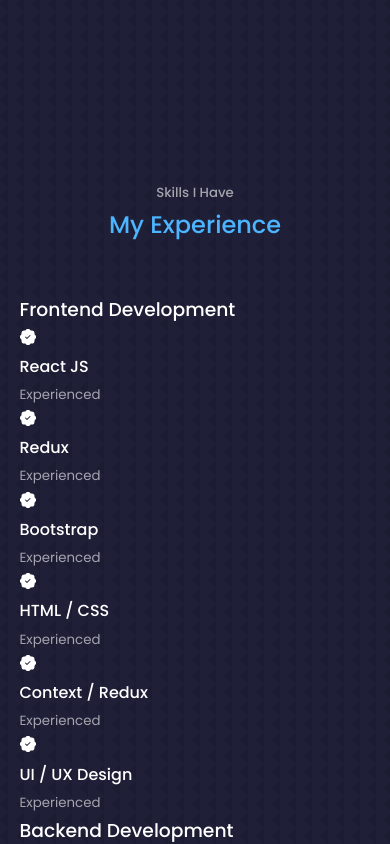
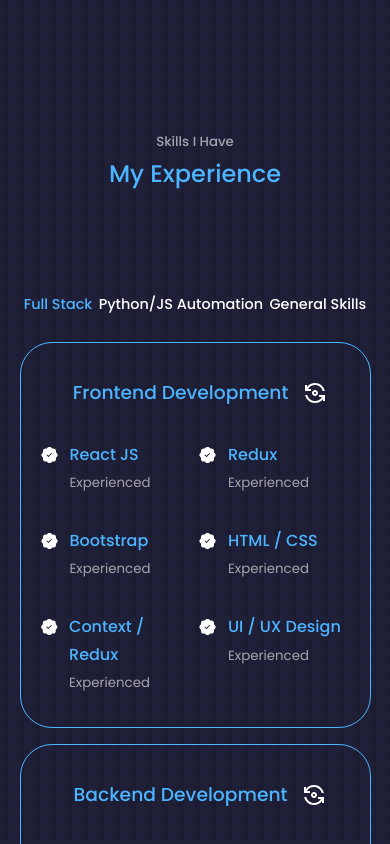
Before and after one commit to gianpetrii/portfolio, a React (Create React App) app: page / in a window 390 px wide. Shown: the part 1700-2544 px from the top of the page. Built offline with nearby package versions, Linux system fonts and the light colour scheme.

Commit message:
experience css and minor changes

```diff
--- a/src/App.css
+++ b/src/App.css
@@ -59,7 +59,7 @@
 /* ============== GENERAL STYLES FOR CONTAINERS ============== */
 section {   /* almost all sections are wrapped in section html tag */
     margin-top: 8rem;
-    height: 100vh;
+
 }
 
 .container{
--- a/src/sections/About/About.css
+++ b/src/sections/About/About.css
@@ -82,6 +82,10 @@
    color: var(--color-light);
 }
 
+.about_content p{
+   margin-bottom: 10px;
+}
+
 
 
 
--- a/src/sections/Experience/Experience.css
+++ b/src/sections/Experience/Experience.css
@@ -0,0 +1,168 @@
+/* CONTAINERS */
+.experience_container {
+   display: flex;
+   justify-content: center;
+   gap: 1rem;
+   transition: var(--transition);
+}
+
+.experience_type {
+   display: flex;
+   gap: 1rem;
+   justify-content: center;
+   font-size: 1.2rem;
+   margin-bottom: 1.5rem;
+}
+
+.experience_card {
+   background: transparent;
+   padding: 2rem 1.5rem;
+   border-radius: 2rem;
+   border: 1px solid var(--color-primary);
+   transition: var(--transition);
+   width: 100%;
+}
+.experience_card:hover {
+   background: var(--color-white);
+   border-color: var(--color-white);
+   cursor: default;
+}
+.experience_card:hover h3, .experience_card:hover h4, .experience_card:hover .experience_icon {
+   color: var(--color-bg-variant);
+}
+
+
+
+
+/* TEXTS and ICONS */
+
+/* general */
+.experience_card h3, .experience_card h4, .experience_icon {
+   color: var(--color-primary);
+   transition: var(--transition);
+}
+
+.experience_type h3 {
+   transition: var(--transition);
+   border-bottom: 1px solid;
+   cursor: pointer;
+   margin-top: 50px;
+}
+
+/* ACTIVE and NON ACTIVE TEXT */
+.experience_type .non, .experience_type .active {
+   border-bottom-color:transparent;
+}
+.experience_type .active {
+   color: var(--color-primary);
+}
+.experience_type .non:hover {
+   border-bottom-color: var(--color-white);
+}
+.experience_type .active:hover {
+   border-bottom-color: var(--color-primary);
+}
+
+
+/* ACTIVE and NON ACTIVE */
+.experience_container .non {
+   display: none;
+}
+
+
+
+.experience_card:hover .text-light {
+   color: var(--color-primary);
+   transition: var(--transition);
+}
+
+.experience_card h3 {
+   text-align: center;
+   margin-bottom: 2rem;
+}
+
+.experience_flip_icon {
+   display: none;
+}
+
+.experience_content {
+   display: grid;
+   grid-template-columns: 1fr 1fr;
+   row-gap: 2rem;
+}
+
+.experience_details {
+   display: flex;
+   gap: 0.5rem;
+}
+
+.experience_icon {
+   margin-top: 6px;
+   color: var(--color-white);
+   width: 25px;
+}
+
+
+
+
+/* ============== MEDIA QUERIES ============== */
+
+/*   (phones)   */
+@media screen and (max-width: 800px) {
+
+
+   .experience_container {
+      display: grid;
+      grid-template-columns: 1fr;
+   }
+
+   .experience_flip_icon {
+      display:inline;
+      color: var(--color-white);
+      font-size: 1.5rem;
+      position: relative;
+      left: 10px;
+      top: 6px;
+   }
+   .experience_card:hover .experience_flip_icon {
+      color: var(--color-bg-variant);
+   }
+}
+
+
+
+/*   (smaller phones)   */
+@media screen and (max-width: 600px) {
+
+   .experience_card {
+      padding: 2rem 1rem;
+   }
+
+   .experience_type {
+      margin-left: 1%;
+      margin-right: 1%;
+      gap: 0.7rem;
+   }
+
+   .experience_type h3 {
+      font-size: 1rem;
+   }
+
+}
+
+@media screen and (max-width: 400px) {
+
+
+   .experience_type {
+      margin-left: 1%;
+      margin-right: 1%;
+      gap: 0.4rem;
+   }
+
+
+
+   .experience_type h3 {
+      font-size: 0.9rem;
+   }
+
+}
--- a/src/sections/Experience/Experience.jsx
+++ b/src/sections/Experience/Experience.jsx
@@ -3,37 +3,56 @@
 
 // files
 import { BsPatchCheckFill } from 'react-icons/bs';
+import { MdOutlineFlipCameraAndroid } from 'react-icons/md';
+
+// hooks
+import { useState } from 'react';
 
 function Experience() {
 
-
+   // para manejo de clicked experience
+   const [clickedExp, setClickedExp] = useState(["active", "non", "non"]);
+   const [mobileActiveCard, setMobileActiveCard] = useState(["clicked", "not"]);
 
     return (
       <section id='experience'>
          <h5>Skills I Have</h5>
          <h2>My Experience</h2>
 
+         <div className='experience_type'>
+            <h3 onClick={() => setClickedExp(["active", "non", "non"])} className={clickedExp[0]}>Full Stack</h3>
+            <h3 onClick={() => setClickedExp(["non", "active", "non"])} className={clickedExp[1]}>Python/JS Automation</h3>
+            <h3 onClick={() => setClickedExp(["non", "non", "active"])} className={clickedExp[2]}>General Skills</h3>
+         </div>
+
          <div className="container experience_container">
-            <div className="experience_card">
 
-               {cards.map(card => (
+            {cards.map(card => (
+
+               <div className={card.clicked === undefined ? "experience_card "+ clickedExp[card.id] :
+               "experience_card "+ clickedExp[card.id] + " " + mobileActiveCard[0]}
+               onClick={() => card.clicked === undefined ? <></> : setMobileActiveCard(card.clicked)}>
+
+                  {card.type === "" ? <></> :
                   <>
-                  <h3>{card.type}</h3>
+                     <h3>{card.type} <MdOutlineFlipCameraAndroid className='experience_flip_icon'/></h3>
+
+                  </>}
 
                      <div className='experience_content'>
                            {card.experiences.map(experience => (
-                              <article className="experience_details">
-                                 <BsPatchCheckFill />
-                                 <h4>{experience.title}</h4>
-                                 <small className='text-light'>{experience.level}</small>
+                              <article className="experience_details ">
+                                 <BsPatchCheckFill className='experience_icon'/>
+                                 <div>
+                                    <h4>{experience.title}</h4>
+                                    <small className='text-light'>{experience.level}</small>
+                                 </div>
                               </article>
                            ))}
                      </div>
 
-                  </>
+               </div>
                ))}
-
-            </div>
 
          </div>
       </section>
@@ -44,6 +63,8 @@
 
 // list of cards
 const cards = [{
+      id: 0,
+      clicked: ["clicked", "not"],
       type: "Frontend Development",
       experiences:  [{
          title: "React JS",
@@ -65,6 +86,8 @@
          level: "Experienced"
       }]
    }, {
+      id: 0,
+      clicked: ["not", "clicked"],
       type: "Backend Development",
       experiences:  [{
          title: "Node JS",
@@ -86,7 +109,8 @@
          level: "Experienced"
       }]
    }, {
-      type: "Python/JS Automation & A.I.",
+      id: 1,
+      type: "",
       experiences:  [{
          title: "Python / JavaScript",
          level: "Experienced"
@@ -107,15 +131,16 @@
          level: "Experienced"
       }]
    }, {
-      type: "General Skills",
+      id: 2,
+      type: "",
       experiences:  [{
          title: "Git / GitHub",
          level: "Experienced"
       }, {
-         title: "Agile / Scrum methodologies",
+         title: "Scrum methodologies",
          level: "Experienced"
       }, {
-         title: "Trello / Jira for organization",
+         title: "Trello / Jira (organization)",
          level: "Experienced"
       }, {
          title: "Dev Tools",
```
